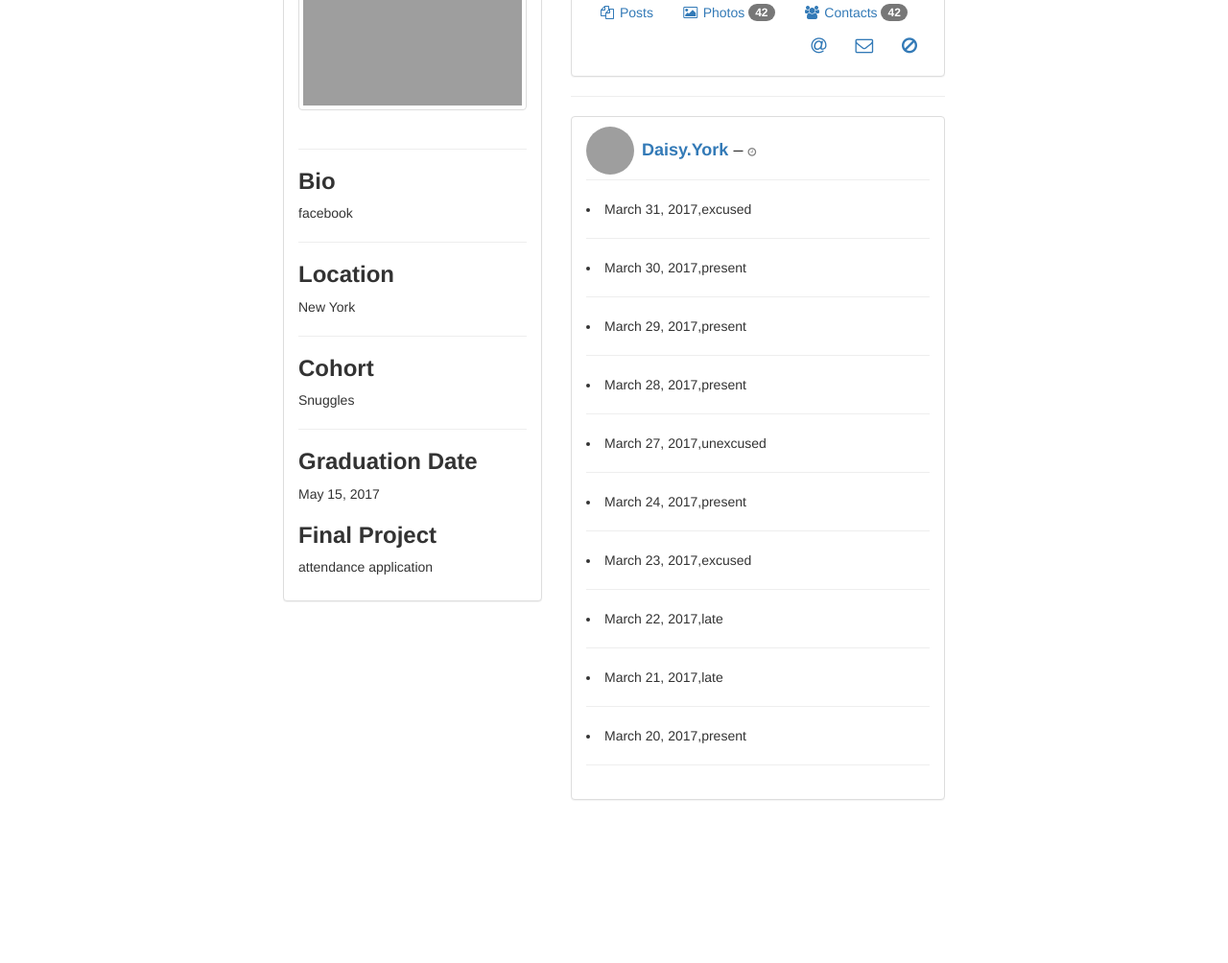
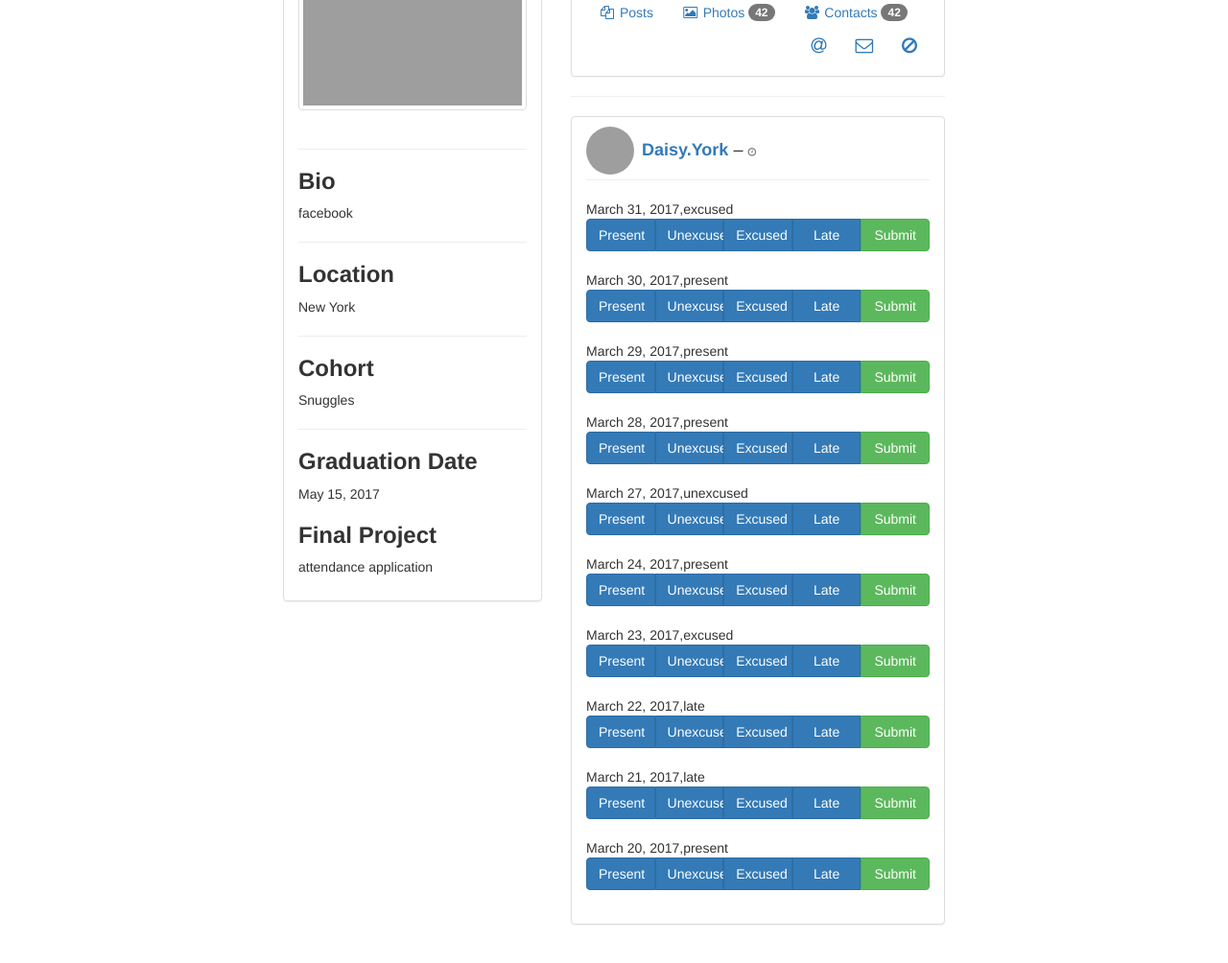
Before and after one commit to freddie71010/AttendanceApp, a Django app: a page that uses mysite/attendance/templates/attendance/profile_detail.html in a window 1280 px wide. Shown: the part 260-1264 px from the top of the page at 96% size. Before the commit the page ends 1094 px from the top, so only its background shows below. Run offline with Django 3.2, Linux system fonts and the light colour scheme; a user stored in the database is signed in; data comes from the database, SQL or seed files in the repository; some libraries are stand-ins or nearby versions; grey boxes are pictures that could not be loaded.

Commit message:
Cosmetic changed to profile attendance added buttons and submit form

```diff
--- a/mysite/attendance/templates/attendance/profile_detail.html
+++ b/mysite/attendance/templates/attendance/profile_detail.html
@@ -15,7 +15,7 @@
                         <div class="media-body">
                             <hr>
                             <h3 id="bio_title"><strong>Bio</strong></h3>
-                            <p>{{ profile.bio}}</p>
+                            <p>{{ profile.bio }}</p>
                                  <div id="bio_update_div" class="hidden">
                                     <form id="bio_update_form">{% csrf_token %}
                                         <input id="bio-input" placeholder="Write your mini bio here" type="text" name="bio-form">
@@ -93,17 +93,48 @@
                         </div>
                     </span>
                     <hr>
-                    <div class="attendace-record">
+  <!--                   <div class="attendace-record">
 						{% for record in attendance %}
 							<div class="list-group">
-								<li class="list-item">
-									{{record.date}},{{record.status}}
-								</li>
+								<div class="list-item">
+									<div>{{record.date}},{{record.status}}</div>
+                                    <div><button>Update</button></div>
+								</div>
 							</div>
 						<hr>
 							{% endfor %}
-					</div>
+					</div> -->
 
+                <div class="attendace-record">
+                    {% for record in attendance %}
+                    <div class="list-group">
+                        <div class="list-item ">
+                            <div>{{record.date}},{{record.status}}</div>
+
+
+                            <form class="profile-radio-tags" id="profile-attendance-form">{% csrf_token %}
+                                    <div class="btn-group btn-group-justified" data-toggle="buttons">
+                                        <label class="btn btn-primary">
+                                            <input type="radio" class="radio" name="profile-attendance" autocomplete="off" value="present">Present
+                                        </label>
+                                        <label class="btn btn-primary">
+                                            <input type="radio" class="radio" name="profile-attendance" autocomplete="off" value="unexcused">Unexcused
+                                        </label>
+                                        <label class="btn btn-primary">
+                                            <input type="radio" class="radio" name="profile-attendance" autocomplete="off" value="excused">Excused
+                                        </label>
+                                        <label class="btn btn-primary">
+                                            <input type="radio" class="radio" name="profile-attendance" autocomplete="off" value="late">Late
+                                        </label>
+                                        <label class="btn btn-success">
+                                            <input type="radio" class="radio" name="profile-attendance" autocomplete="off" value="late">Submit
+                                        </label>
+                                    </div>
+                            </form>
+                        </div>
+                    </div>
+                    {% endfor %}
+                </div>
 
 
 {% endblock %}
```
